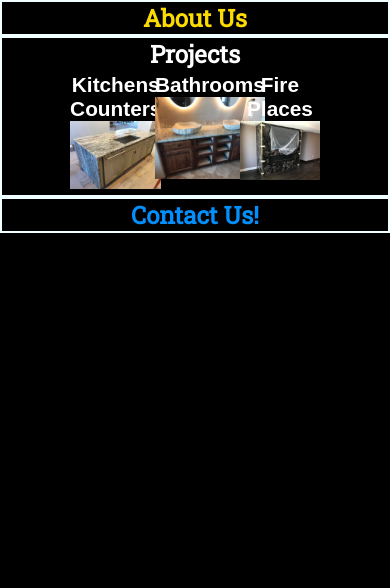
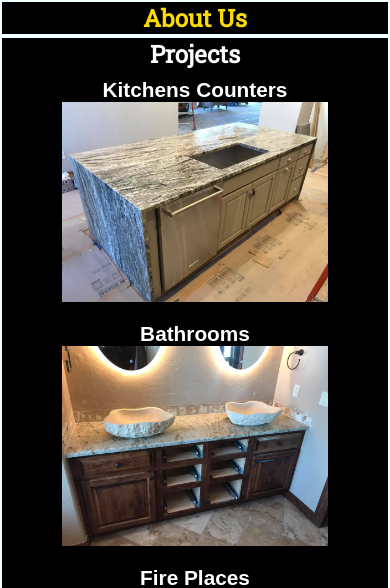
Before and after one commit to mrivera0014/loya-granite, a React (Create React App) app: page / in a window 390 px wide. Both pictures are taken after a click on the element "Projects". Shown: the part 211-799 px from the top of the page. Built offline with nearby package versions, Linux system fonts and the light colour scheme.

Commit message:
fixing our projects

```diff
--- a/server.js
+++ b/server.js
@@ -226,7 +226,7 @@ app.post("/send_mail",cors(),async(req,res)=>{
         port: process.env.MAIL_PORT,
         auth:{
             user:process.env.MAIL_USERNAME,
-            pass: process.env.MAIL_PASSWORD
+            pass:process.env.MAIL_PASSWORD
         }
 
     })
--- a/src/Components/Projects/projects.css
+++ b/src/Components/Projects/projects.css
@@ -12,6 +12,14 @@
     max-height: 30%;
     max-width: 30%;
 }
+@media screen and (max-width: 480px) {
+    .projects{
+        flex-direction: column;
+    }
+    .projects_photos{
+        max-width: 100vw;
+    }
+}
 
 .projectItems{
     background: transparent;
@@ -19,9 +27,7 @@
     border: none;
 
 }
-.projectItems:hover{
 
-}
 .project_item-img{
     max-width: 100%;
     max-height: 100%;
@@ -87,6 +93,7 @@ flex-direction: row !important;
     position: absolute;
 }
 
+
 .close-button{
     min-height: 2.5rem;
    min-width: 2.5rem;
```
